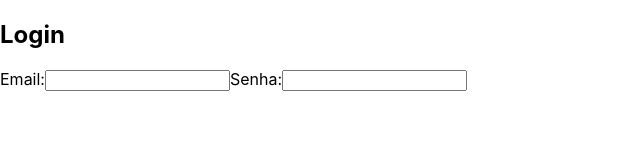
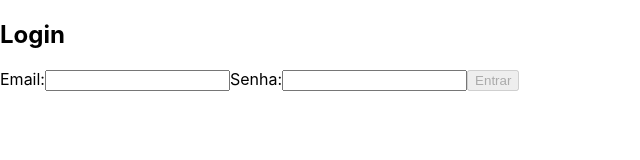
Before and after one commit to ocarlosbarros/trybewallet, a React (Create React App) app: page / in a window 1280 px wide. Shown: the top 160 px of the page, without its empty margins (0-640 px from the left). Built offline with nearby package versions, Linux system fonts and the light colour scheme.

Commit message:
Adiciona validacao de email e senha

```diff
--- a/src/components/Button/index.jsx
+++ b/src/components/Button/index.jsx
@@ -0,0 +1,44 @@
+import React, { Component } from 'react';
+import PropTypes from 'prop-types';
+
+class Button extends Component {
+  render() {
+    const { name, dataTestId, value, textLabel, disabled, onClick } = this.props;
+    return (
+      <label htmlFor={ name }>
+        { textLabel }
+        <button
+          name={ name }
+          type="button"
+          id={ name }
+          data-testid={ dataTestId }
+          value={ value }
+          disabled={ disabled }
+          onClick={ onClick }
+        >
+          { value }
+        </button>
+      </label>
+    );
+  }
+}
+
+Button.defaultProps = {
+  name: '',
+  dataTestId: '',
+  value: '',
+  textLabel: '',
+  disabled: true,
+  onClick: () => {},
+};
+
+Button.propTypes = {
+  name: PropTypes.string,
+  dataTestId: PropTypes.string,
+  value: PropTypes.string,
+  textLabel: PropTypes.string,
+  disabled: PropTypes.bool,
+  onClick: PropTypes.func,
+};
+
+export default Button;
--- a/src/components/Input/index.jsx
+++ b/src/components/Input/index.jsx
@@ -4,13 +4,13 @@ import PropTypes from 'prop-types';
 class Input extends Component {
   render() {
     const { type, name, dataTestId, value, textLabel, onChange } = this.props;
-    const labelFor = `${name}-label`;
     return (
-      <label htmlFor={ labelFor }>
+      <label htmlFor={ name }>
         { textLabel }
         <input
           type={ type }
           name={ name }
+          id={ name }
           data-testid={ dataTestId }
           value={ value }
           onChange={ onChange }
--- a/src/pages/Login.js
+++ b/src/pages/Login.js
@@ -1,21 +1,77 @@
 import React from 'react';
 
+import Button from '../components/Button';
 import Input from '../components/Input';
 
 class Login extends React.Component {
+  constructor(props) {
+    super(props);
+    this.state = {
+      email: '',
+      password: '',
+      disabled: true,
+    };
+
+    this.handleChange = this.handleChange.bind(this);
+    this.formValidation = this.formValidation.bind(this);
+  }
+
+  handleChange({ target: { name, value } }) {
+    this.setState({
+      [name]: value,
+    }, this.formValidation);
+  }
+
+  emailValidation() {
+    const { email } = this.state;
+    const emailRegex = /^[a-z0-9.]+@[a-z0-9]+\.([a-z]+)?$/i;
+    const isValidEmail = emailRegex.test(email);
+    console.log(isValidEmail);
+    return isValidEmail;
+  }
+
+  passwordValidation() {
+    const { password } = this.state;
+    const PASSWORD_SIZE = password.length;
+    const MINIMUM_CHARACTERS_TO_PASSWORD = 6;
+    const isValidPassword = PASSWORD_SIZE >= MINIMUM_CHARACTERS_TO_PASSWORD;
+    return isValidPassword;
+  }
+
+  formValidation() {
+    const isValidEmail = this.emailValidation();
+    const isValidPassword = this.passwordValidation();
+    if (isValidEmail && isValidPassword) {
+      this.setState({ disabled: false });
+    }
+  }
+
   render() {
+    const { email, password, disabled } = this.state;
     return (
       <article>
         <h2>Login</h2>
         <Input
+          name="email"
           type="email"
           dataTestId="email-input"
           textLabel="Email:"
+          value={ email }
+          onChange={ this.handleChange }
         />
         <Input
+          name="password"
           type="password"
           dataTestId="password-input"
           textLabel="Senha:"
+          value={ password }
+          onChange={ this.handleChange }
+        />
+        <Button
+          name="login"
+          dataTestId=""
+          value="Entrar"
+          disabled={ disabled }
         />
       </article>
     );
```
